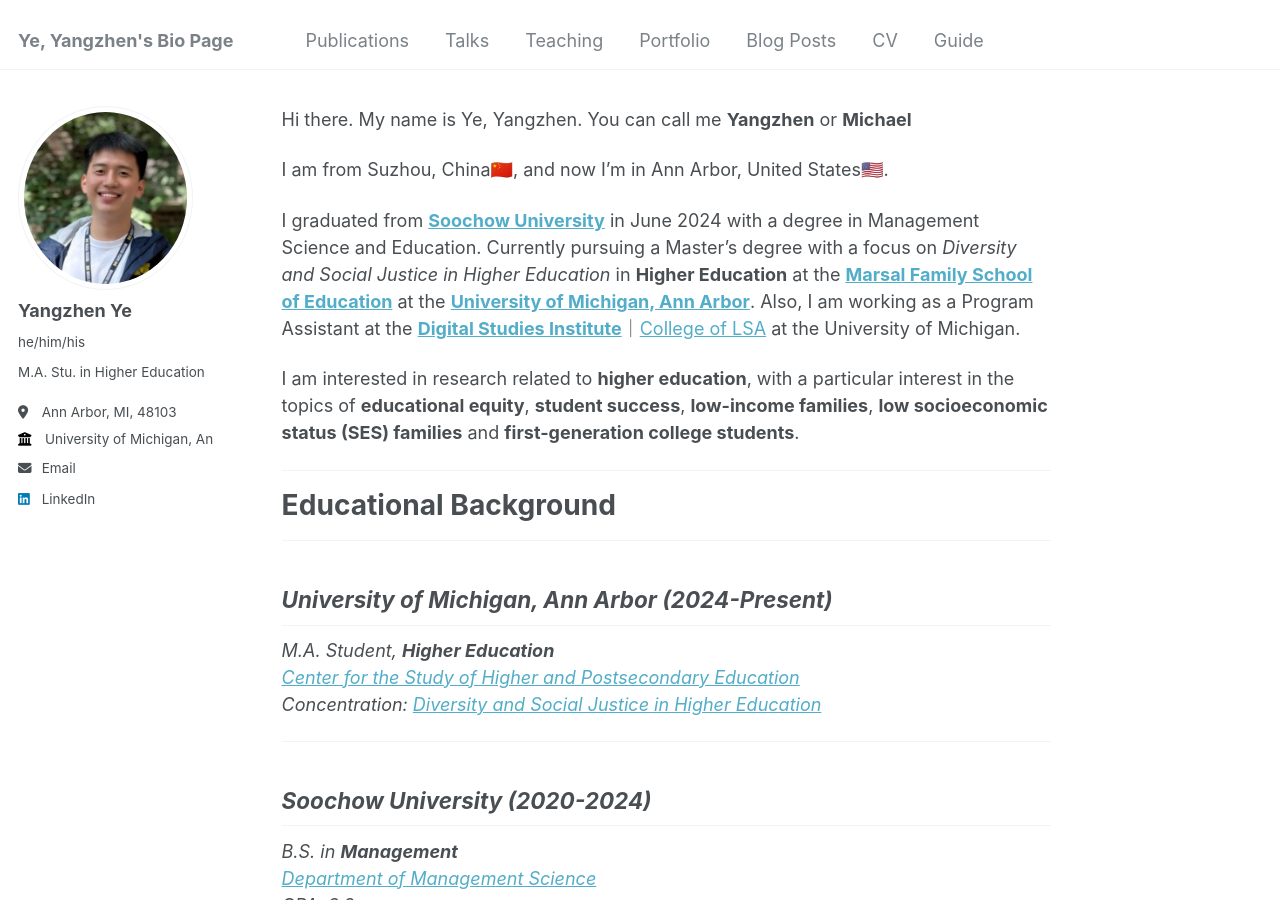
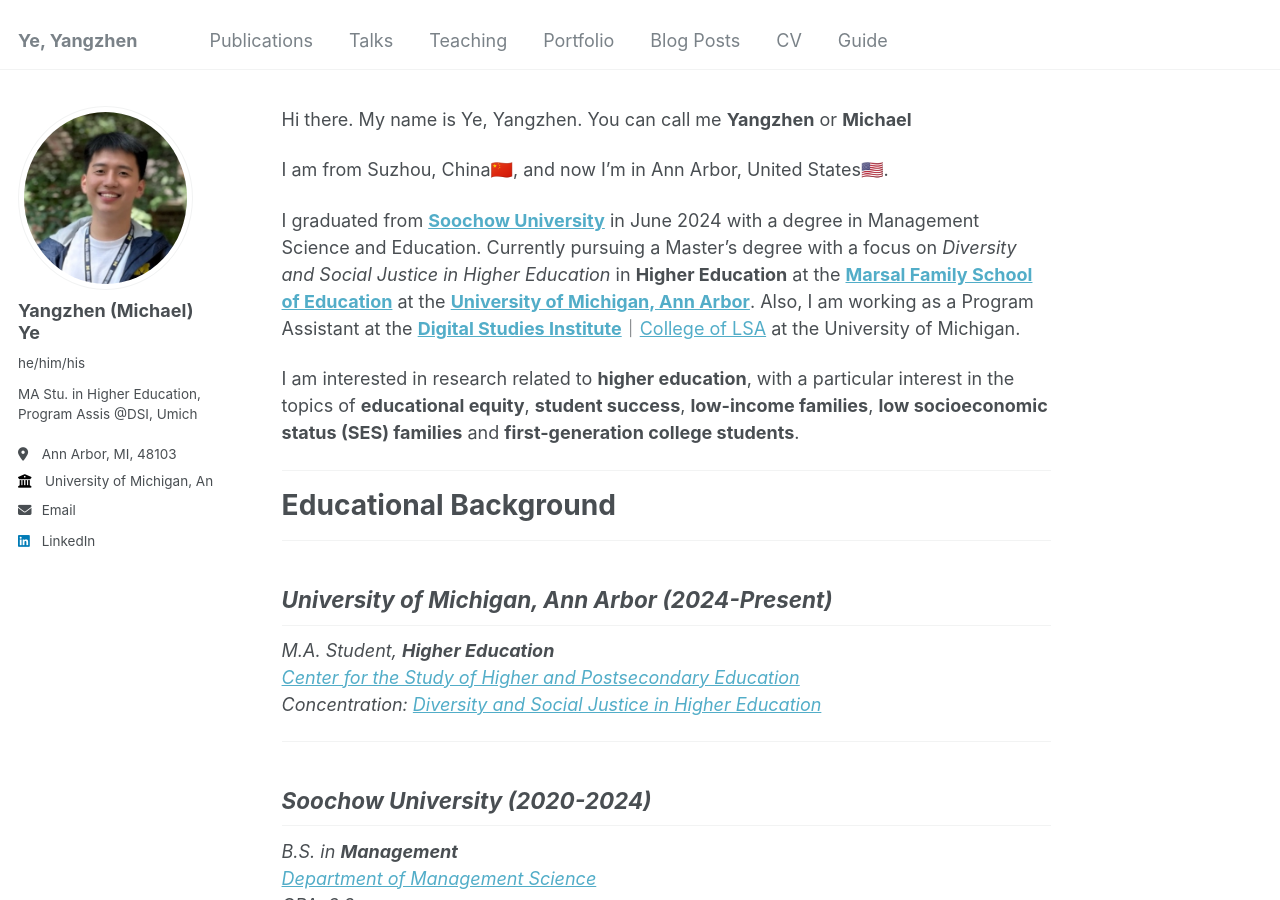
Before and after one commit to Yangzhen-Yeh/Yangzhen-Yeh.github.io, a Jekyll site: the page built from _pages/about.md, in a window 1280 px wide and 900 px high. Built offline with Jekyll 4.4.1, drawn with Linux system fonts in a browser that asks for light colours.

Commit message:
Update _config.yml

```diff
--- a/_config.yml
+++ b/_config.yml
@@ -8,7 +8,7 @@
 
 # Basic Site Settings
 locale                   : "en-US"
-title                    : "Ye, Yangzhen's Bio Page"
+title                    : "Ye, Yangzhen"
 title_separator          : "-"
 name                     : "Ye, Yangzhen"
 description              : "MA Stu @Umich, Program Assis @DSI, Umich"
@@ -22,9 +22,9 @@ repository               : "Yangzhen-Yeh/Yangzhen-Yeh.github.io"
 author:
   # Biographic information
   avatar           : "bio.png"
-  name             : "Yangzhen Ye"
+  name             : "Yangzhen (Michael) Ye"
   pronouns         : "he/him/his"
-  bio              : "M.A. Stu. in Higher Education"
+  bio              : "MA Stu. in Higher Education, Program Assis @DSI, Umich"
   location         : "Ann Arbor, MI, 48103"
   employer         : "University of Michigan, Ann Arbor"
   uri              : # URL
```
